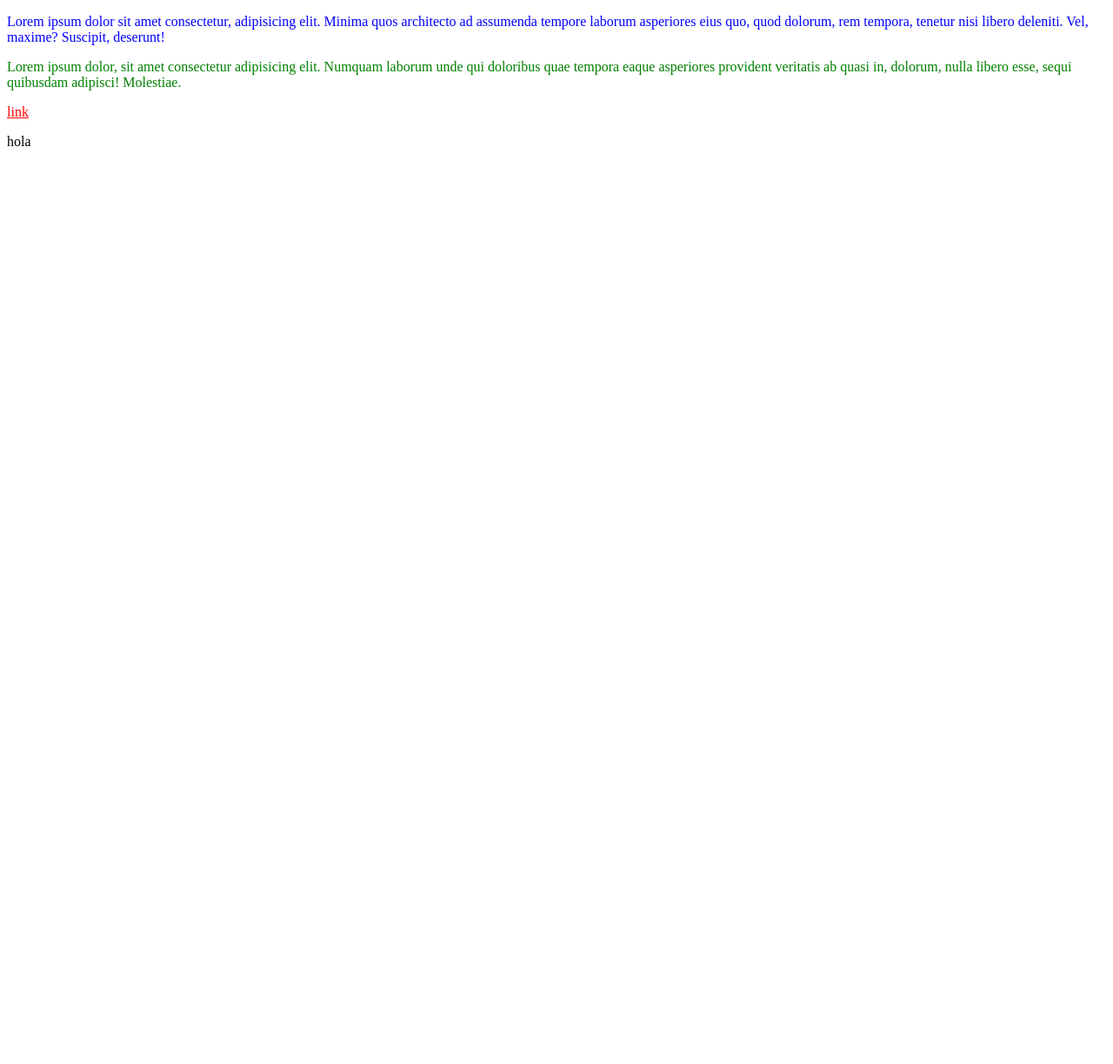
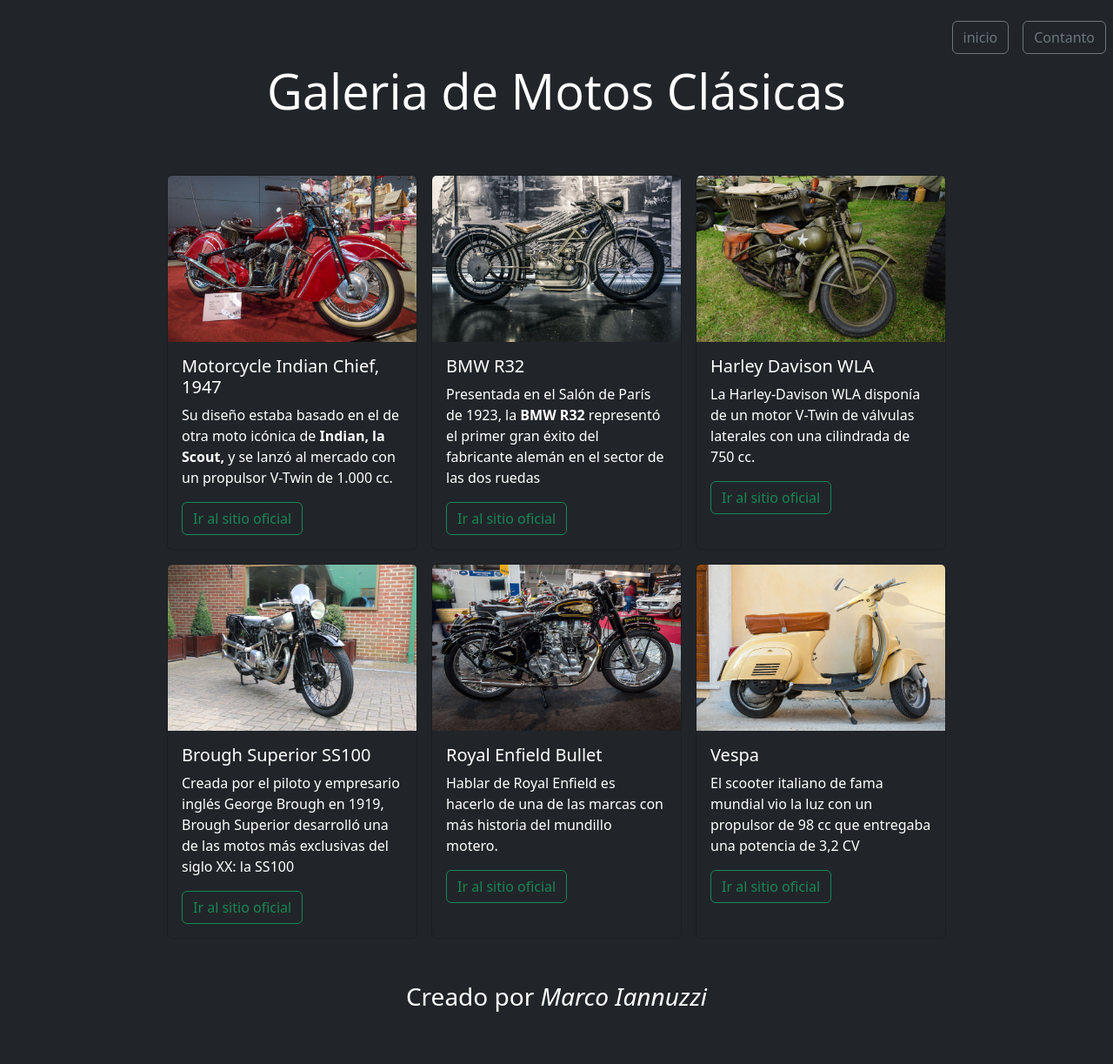
Before and after one commit to Marcoiannuzzi/Galeria-de-motos, a plain HTML site: page index.html in a window 1280 px wide. Shown: the whole page at 87% size. Before the commit the page ends 800 px from the top, so only its background shows below. Drawn offline with nearby package versions, Linux system fonts and the light colour scheme.

Commit message:
Creando Galeria de Motos

```diff
--- a/index.html
+++ b/index.html
@@ -5,12 +5,79 @@
     <meta http-equiv="X-UA-Compatible" content="IE=edge">
     <meta name="viewport" content="width=device-width, initial-scale=1.0">
     <link rel="stylesheet" href="style.css">
+    <!-- CSS only -->
+<link href="https://cdn.jsdelivr.net/npm/bootstrap@5.2.1/dist/css/bootstrap.min.css" rel="stylesheet" integrity="sha384-iYQeCzEYFbKjA/T2uDLTpkwGzCiq6soy8tYaI1GyVh/UjpbCx/TYkiZhlZB6+fzT" crossorigin="anonymous">
     <title>Document</title>
 </head>
-<body>
-    <p class="destacado">Lorem ipsum dolor sit amet consectetur, adipisicing elit. Minima quos architecto ad assumenda tempore laborum asperiores eius quo, quod dolorum, rem tempora, tenetur nisi libero deleniti. Vel, maxime? Suscipit, deserunt!</p>
-    <p class="destacado error">Lorem ipsum dolor, sit amet consectetur adipisicing elit. Numquam laborum unde qui doloribus quae tempora eaque asperiores provident veritatis ab quasi in, dolorum, nulla libero esse, sequi quibusdam adipisci! Molestiae.</p>
-    <a href="" class="destacado">link</a>
-    <p>hola</p>
+<body class="text-bg-dark p-3">
+    <header class="encabezado" id="inicio">
+        <nav class="d-flex justify-content-end p-2">
+            <ul class="d-flex gap-3">
+                <li><a class="btn btn-outline-secondary" href="#section">inicio</a></li>
+                <li><a class="btn btn-outline-secondary" href="#footer">Contanto</a></li>
+            </ul>
+        </nav>
+    </header>
+
+    <section id="section">
+        <h1>Galeria de Motos Clásicas</h1>
+        <div class="container d-flex flex-wrap gap-3 justify-content-center">
+            <div class="card text-bg-dark" style="width: 18rem;">
+                <img src="./imagenes/motos-clasicas-iconicas-indian-chief.jpg" class="card-img-top" alt="imagen de moto Indian Chief">
+                <div class="card-body">
+                  <h5 class="card-title">Motorcycle Indian Chief, 1947</h5>
+                  <p class="card-text"> Su diseño estaba basado en el de otra moto icónica de <strong>Indian, la Scout,</strong>  y se lanzó al mercado con un propulsor V-Twin de 1.000 cc.</p>
+                  <a href="http://indianmotorcycle.com.ar/" class="btn btn-outline-success">Ir al sitio oficial</a>
+                </div>
+              </div>
+              <div class="card text-bg-dark" style="width: 18rem;">
+                <img src="./imagenes/motos-clasicas-BMW-R32.jpeg" class="card-img-top" alt="imagen de moto BMW R32">
+                <div class="card-body">
+                  <h5 class="card-title">BMW R32</h5>
+                  <p class="card-text">Presentada en el Salón de París de 1923, la <strong>BMW R32</strong> representó el primer gran éxito del fabricante alemán en el sector de las dos ruedas</p>
+                  <a href="https://www.bmw-motorrad.com.ar/es/models/modeloverview.html" class="btn btn-outline-success">Ir al sitio oficial</a>
+                </div>
+              </div>
+              <div class="card text-bg-dark" style="width: 18rem;">
+                <img src="./imagenes/motos-clasicas-harley-davidson-wla.jpeg" class="card-img-top" alt="imagen de moto harley davison">
+                <div class="card-body">
+                  <h5 class="card-title">Harley Davison WLA</h5>
+                  <p class="card-text">La Harley-Davison WLA disponía de un motor V-Twin de válvulas laterales con una cilindrada de 750 cc.</p>
+                  <a href="#" class="btn btn-outline-success">Ir al sitio oficial</a>
+                </div>
+              </div>
+              <div class="card text-bg-dark" style="width: 18rem;">
+                <img src="./imagenes/Brough-Superior-SS100_NEWSPRESS-UK.jpg" class="card-img-top" alt="imagen de moto Brough Superior SS100">
+                <div class="card-body">
+                  <h5 class="card-title">Brough Superior SS100</h5>
+                  <p class="card-text">Creada por el piloto y empresario inglés George Brough en 1919, Brough Superior desarrolló una de las motos más exclusivas del siglo XX: la SS100</p>
+                  <a href="#" class="btn btn-outline-success">Ir al sitio oficial</a>
+                </div>
+              </div>
+              <div class="card text-bg-dark" style="width: 18rem;">
+                <img src="./imagenes/motos-clasicas-royal-enfield.jpeg" class="card-img-top" alt="imagen de moto Royal Enfield Bullet">
+                <div class="card-body">
+                  <h5 class="card-title">Royal Enfield Bullet</h5>
+                  <p class="card-text">Hablar de Royal Enfield es hacerlo de una de las marcas con más historia del mundillo motero.</p>
+                  <a href="#" class="btn btn-outline-success">Ir al sitio oficial</a>
+                </div>
+              </div>
+              <div class="card text-bg-dark" style="width: 18rem;">
+                <img src="./imagenes/motos-clasicas-vespa.jpeg" class="card-img-top" alt="imagen de moto Vespa">
+                <div class="card-body">
+                  <h5 class="card-title">Vespa</h5>
+                  <p class="card-text">El scooter italiano de fama mundial vio la luz con un propulsor de 98 cc que entregaba una potencia de 3,2 CV </p>
+                  <a href="#" class="btn btn-outline-success">Ir al sitio oficial</a>
+                </div>
+              </div>
+        </div>
+    </section>
+
+    <footer id="footer" class="footer">
+        <h3>Creado por <i>Marco Iannuzzi</i></h3>
+    </footer>
+
+    <!-- JavaScript Bundle with Popper -->
+<script src="https://cdn.jsdelivr.net/npm/bootstrap@5.2.1/dist/js/bootstrap.bundle.min.js" integrity="sha384-u1OknCvxWvY5kfmNBILK2hRnQC3Pr17a+RTT6rIHI7NnikvbZlHgTPOOmMi466C8" crossorigin="anonymous"></script>
 </body>
 </html>
--- a/style.css
+++ b/style.css
@@ -1,11 +1,29 @@
-p.destacado{
-    color: blue;
+*{
+    margin: 0;
+    padding: 0;
 }
 
-a.destacado{
-    color: red;
+
+section h1{
+    text-align: center;
+    font-family: 'Open Sans', sans-serif;
+    font-size: 3.5em;
+    padding: 55px;
 }
 
-p.destacado.error{
-    color: green;
+ul{
+    list-style-type: none;
 }
+
+header{
+    position: fixed;
+    right: 0;
+    z-index: 1;
+}
+
+.footer{
+    padding: 50px;
+    display: flex;
+    justify-content: center;
+    align-items: center;
+}
```
Also changed, not shown: imagenes/Brough-Superior-SS100_NEWSPRESS-UK.jpg (added), imagenes/motos-clasicas-BMW-R32.jpeg (added), imagenes/motos-clasicas-harley-davidson-wla.jpeg (added), imagenes/motos-clasicas-iconicas-indian-chief.jpg (added), imagenes/motos-clasicas-royal-enfield.jpeg (added), imagenes/motos-clasicas-vespa.jpeg (added).
